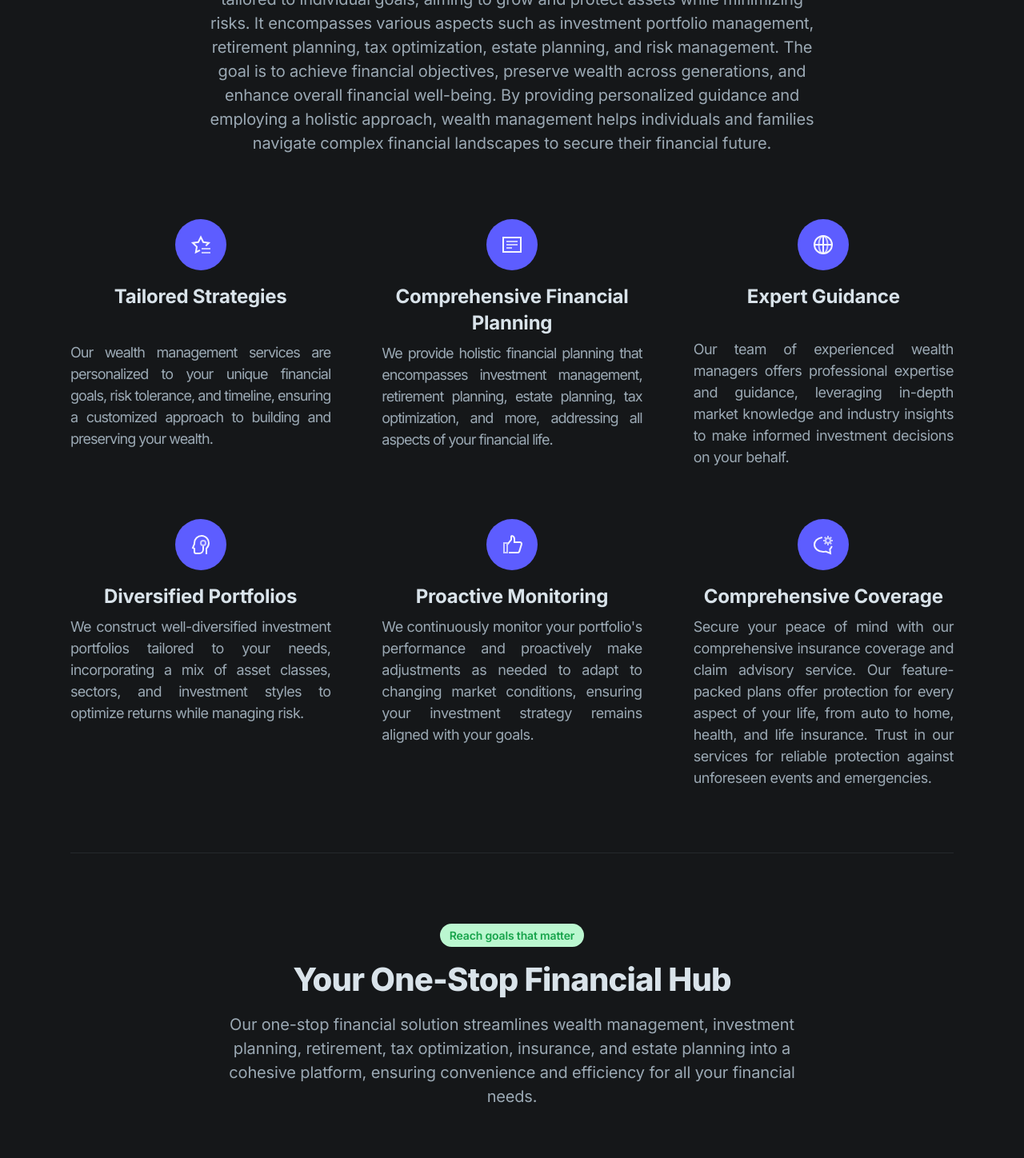
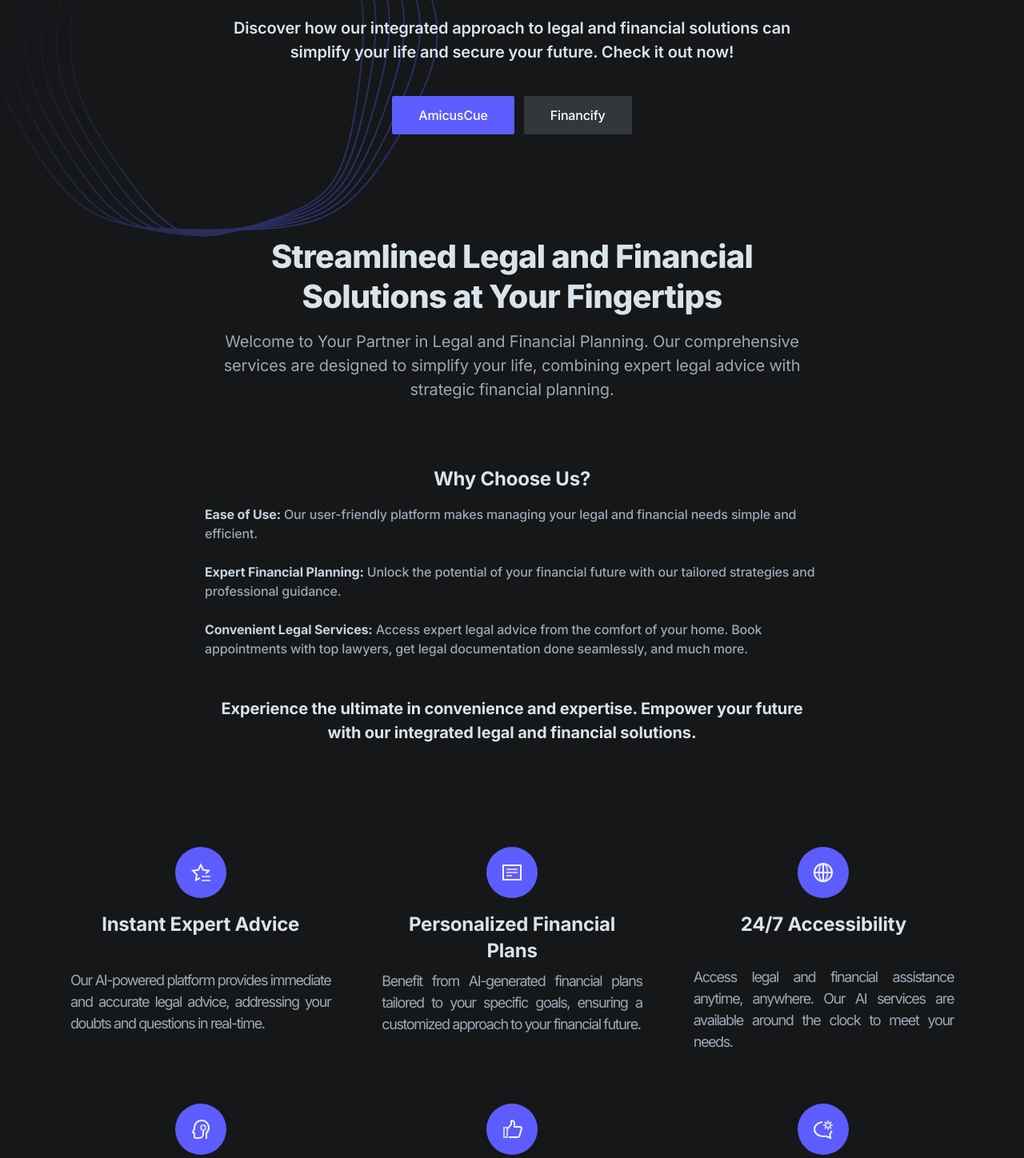
Before and after one commit to chinmayck-etrillium/etrillium-technologies-web, a Next.js app: page / in a window 1280 px wide. Shown: the part 1320-2768 px from the top of the page at 80% size. Built offline with nearby package versions, Linux system fonts and the light colour scheme.

Commit message:
Changed the website content from financial oriented platform to both financial services and legal services platform

```diff
--- a/app/(default)/page.tsx
+++ b/app/(default)/page.tsx
@@ -17,6 +17,7 @@ export default function Home() {
       <Zigzag />
       {/* <Testimonials/> */}
       {/* <Newsletter/> */}
+
     </>
   );
 }
--- a/components/features.tsx
+++ b/components/features.tsx
@@ -1,31 +1,58 @@
 export default function Features() {
   return (
-    <section>
+    <section className=" -mt-20">
       <div className="max-w-6xl mx-auto px-4 sm:px-6">
         <div className="py-12 md:py-20">
           {/* Section header */}
           <div className="max-w-3xl mx-auto text-center pb-12 md:pb-20">
             <h2 className="h2 mb-4">
-              Wealth management optimizes finances for long-term prosperity and
-              security.
+              Streamlined Legal and Financial Solutions at Your Fingertips
             </h2>
             <p className="text-xl text-gray-400">
-              Wealth management involves strategic financial planning and
-              investment advice tailored to individual goals, aiming to grow and
-              protect assets while minimizing risks. It encompasses various
-              aspects such as investment portfolio management, retirement
-              planning, tax optimization, estate planning, and risk management.
-              The goal is to achieve financial objectives, preserve wealth
-              across generations, and enhance overall financial well-being. By
-              providing personalized guidance and employing a holistic approach,
-              wealth management helps individuals and families navigate complex
-              financial landscapes to secure their financial future.
+              Welcome to Your Partner in Legal and Financial Planning. Our
+              comprehensive services are designed to simplify your life,
+              combining expert legal advice with strategic financial planning.
             </p>
+          </div>
+          <div className="max-w-3xl mx-auto">
+            <h4 className="h4 mb-4 text-center">Why Choose Us?</h4>
+            <ul className="font-medium text-gray-400">
+              <li>
+                <strong className="text-gray-300">Ease of Use:</strong> Our
+                user-friendly platform makes managing your legal and financial
+                needs simple and efficient.
+              </li>
+              <br />
+              <li>
+                <strong className="text-gray-300">
+                  Expert Financial Planning:
+                </strong>{" "}
+                Unlock the potential of your financial future with our tailored
+                strategies and professional guidance.
+              </li>
+              <br />
+              <li>
+                <strong className="text-gray-300">
+                  Convenient Legal Services:
+                </strong>{" "}
+                Access expert legal advice from the comfort of your home. Book
+                appointments with top lawyers, get legal documentation done
+                seamlessly, and much more.
+              </li>
+            </ul>
+            <br />
+            <br />
+            <p className="font-bold text-xl text-center">
+              Experience the ultimate in convenience and expertise. Empower your
+              future with our integrated legal and financial solutions.
+            </p>
+            <br />
+            <br />
           </div>
 
           {/* Items */}
           <div
-            className="max-w-sm mx-auto grid gap-8 md:grid-cols-2 lg:grid-cols-3 lg:gap-16 items-start md:max-w-2xl lg:max-w-none"
+            className="my-20 max-w-sm mx-auto grid gap-8 md:grid-cols-2 lg:grid-cols-3 lg:gap-16 items-start md:max-w-2xl lg:max-w-none"
             data-aos-id-blocks
           >
             {/* 1st item */}
@@ -60,14 +87,13 @@ export default function Features() {
                   strokeWidth="2"
                 />
               </svg>
-              <h4 className="h4 mb-2 ">Tailored Strategies</h4>
+              <h4 className="h4 mb-2 ">Instant Expert Advice</h4>
               <p
-                className="text-lg text-gray-400 text-center text-justify mt-8"
-                style={{ letterSpacing: "-1px" }}
+                className="text-lg text-gray-400 text-justify mt-8"
+                style={{ letterSpacing: "-1.4px" }}
               >
-                Our wealth management services are personalized to your unique
-                financial goals, risk tolerance, and timeline, ensuring a
-                customized approach to building and preserving your wealth.
+                Our AI-powered platform provides immediate and accurate legal
+                advice, addressing your doubts and questions in real-time.
               </p>
             </div>
 
@@ -105,16 +131,15 @@ export default function Features() {
                 />
               </svg>
               <h4 className="h4 mb-2 text-center">
-                Comprehensive Financial Planning
+                Personalized Financial Plans
               </h4>
               <p
                 className="text-lg text-gray-400 text-center text-justify"
-                style={{ letterSpacing: "-1px" }}
+                style={{ letterSpacing: "-1.4px" }}
               >
-                We provide holistic financial planning that encompasses
-                investment management, retirement planning, estate planning, tax
-                optimization, and more, addressing all aspects of your financial
-                life.
+                Benefit from AI-generated financial plans tailored to your
+                specific goals, ensuring a customized approach to your financial
+                future.
               </p>
             </div>
 
@@ -162,15 +187,13 @@ export default function Features() {
                   />
                 </g>
               </svg>
-              <h4 className="h4 mb-2">Expert Guidance</h4>
+              <h4 className="h4 mb-2">24/7 Accessibility</h4>
               <p
                 className="text-lg text-gray-400 text-center text-justify mt-7"
-                style={{ letterSpacing: "-0.5px" }}
+                style={{ letterSpacing: "-1.4px" }}
               >
-                Our team of experienced wealth managers offers professional
-                expertise and guidance, leveraging in-depth market knowledge and
-                industry insights to make informed investment decisions on your
-                behalf.
+                Access legal and financial assistance anytime, anywhere. Our AI
+                services are available around the clock to meet your needs.
               </p>
             </div>
 
@@ -211,14 +234,13 @@ export default function Features() {
                   />
                 </g>
               </svg>
-              <h4 className="h4 mb-2">Diversified Portfolios</h4>
+              <h4 className="h4 mb-2">Efficient Appointment Scheduling</h4>
               <p
                 className="text-lg text-gray-400 text-center text-justify"
-                style={{ letterSpacing: "-0.7px" }}
+                style={{ letterSpacing: "-1.7px" }}
               >
-                We construct well-diversified investment portfolios tailored to
-                your needs, incorporating a mix of asset classes, sectors, and
-                investment styles to optimize returns while managing risk.
+                Easily book appointments with top lawyers through our platform,
+                saving you time and hassle.
               </p>
             </div>
 
@@ -256,15 +278,14 @@ export default function Features() {
                   />
                 </g>
               </svg>
-              <h4 className="h4 mb-2">Proactive Monitoring</h4>
+              <h4 className="h4 mb-2">Comprehensive Documentation Services</h4>
               <p
                 className="text-lg text-gray-400 text-center text-justify"
-                style={{ letterSpacing: "-0.5px" }}
+                style={{ letterSpacing: "-1.5px" }}
               >
-                We continuously monitor your portfolio's performance and
-                proactively make adjustments as needed to adapt to changing
-                market conditions, ensuring your investment strategy remains
-                aligned with your goals.
+                Streamline your legal documentation process with AI-driven
+                accuracy and efficiency, ensuring all your paperwork is handled
+                correctly.
               </p>
             </div>
 
@@ -310,16 +331,14 @@ export default function Features() {
                 </g>
               </svg>
 
-              <h4 className="h4 mb-2">Comprehensive Coverage</h4>
+              <h4 className="h4 mb-2">Cost-Effective Solutions</h4>
               <p
                 className="text-lg text-gray-400 text-center text-justify"
-                style={{ letterSpacing: "-0.5px" }}
+                style={{ letterSpacing: "-1.5px" }}
               >
-                Secure your peace of mind with our comprehensive insurance
-                coverage and claim advisory service. Our feature-packed plans
-                offer protection for every aspect of your life, from auto to
-                home, health, and life insurance. Trust in our services for
-                reliable protection against unforeseen events and emergencies.
+                Save on legal and financial planning costs with our AI-powered
+                services, providing expert advice and planning at a fraction of
+                the traditional cost.
               </p>
             </div>
           </div>
--- a/components/hero.tsx
+++ b/components/hero.tsx
@@ -5,6 +5,7 @@ import ModalVideo from "@/components/modal-video";
 import { useState } from "react";
 import Thumbnail from "../public/images/start.webp";
 import FinancialForm from "./financial-form";
+
 export default function Hero() {
   // State to manage the visibility of the popup
   const [showPopup, setShowPopup] = useState(false);
@@ -14,17 +15,16 @@ export default function Hero() {
   const handleStartPlanning = () => {
     // Show the popup
     setShowPopup(true);
+    console.log(process.env.API_KEY);
   };
 
   const handleLearnMore = () => {
     setShowForm(true);
-
   };
 
   const handleCloseLearnMore = () => {
     setShowForm(false);
   };
-
 
   // Function to handle closing the popup
   const handleClosePopup = () => {
@@ -101,16 +101,57 @@ export default function Hero() {
           {/* Section header */}
           <div className="max-w-3xl mx-auto text-center pb-12 md:pb-16">
             <h1 className="h1 mb-4" data-aos="fade-up">
-              Empowering Your Financial Future, Step by Step.
+              Your Partner in Legal and Financial Planning.
             </h1>
             <p
-              className="text-xl text-gray-400 mb-8"
+              className="text-xl text-gray-400 mb-12"
               data-aos="fade-up"
               data-aos-delay="200"
             >
-              Crafting Your Financial Future: Set Up Once, Enjoy Timeless
-              Success.
+              Your Future, Our Priority: Providing Comprehensive Legal and
+              Financial Solutions to Ensure Your Success.
             </p>
+
+            <ModalVideo
+            thumb={Thumbnail}
+            thumbWidth={800}
+            thumbHeight={600}
+            thumbAlt="Modal video thumbnail"
+            video="./videos/Finalcut.mp4"
+            videoWidth={1920}
+            videoHeight={1080}
+          />
+
+            <h2
+              className="text-2xl font-bold my-10"
+              style={{ letterSpacing: "1px" }}
+              data-aos="fade-up"
+            >
+              Introducing Our Legal Services and Financial Planning Products
+            </h2>
+            <div className=" text-lg " data-aos="fade-up">
+              <ul>
+                <li className="text-left my-5 text-gray-400">
+                  <strong className="text-gray-200">AmicusCue:</strong> Access
+                  expert legal advice and services tailored to your needs. From
+                  consultation to documentation, our platform ensures seamless
+                  handling of your legal matters, providing peace of mind and
+                  clarity.
+                </li>
+                <li className="text-left my-5 text-gray-400">
+                  <strong className="text-gray-200">Financify:</strong> Achieve
+                  your financial goals with precision and confidence. Our
+                  AI-driven financial planning services offer personalized
+                  strategies, insightful recommendations, and ongoing support to
+                  maximize your financial potential.
+                </li>
+              </ul>
+              <p className=" font-semibold text-xl mb-10 mt-20">
+                Discover how our integrated approach to legal and financial
+                solutions can simplify your life and secure your future. Check
+                it out now!
+              </p>
+            </div>
             <div className="max-w-xs mx-auto sm:max-w-none sm:flex sm:justify-center">
               <div data-aos="fade-up" data-aos-delay="400">
                 <button
@@ -118,7 +159,7 @@ export default function Hero() {
                   type="button"
                   className="btn text-white bg-purple-600 hover:bg-purple-700 w-full mb-4 sm:w-auto sm:mb-0 mr-3 rounded-3xl"
                 >
-                  Start planning!
+                  AmicusCue
                 </button>
               </div>
               <div data-aos="fade-up" data-aos-delay="600">
@@ -127,25 +168,20 @@ export default function Hero() {
                   type="button"
                   className="btn text-white bg-gray-700 hover:bg-gray-800 w-full mb-4 sm:w-auto sm:mb-0 rounded-3xl"
                 >
-                  Learn more
+                  Financify
                 </button>
               </div>
               <div>
                 {/* Financial Form */}
-                {showForm && <FinancialForm handleCloseLearnMoreHero={handleCloseLearnMore} />}
+                {showForm && (
+                  <FinancialForm
+                    handleCloseLearnMoreHero={handleCloseLearnMore}
+                  />
+                )}
               </div>
             </div>
           </div>
 
-          <ModalVideo
-            thumb={Thumbnail}
-            thumbWidth={800}
-            thumbHeight={600}
-            thumbAlt="Modal video thumbnail"
-            video="./videos/Finalcut.mp4"
-            videoWidth={1920}
-            videoHeight={1080}
-          />
         </div>
       </div>
     </section>
--- a/components/ui/footer.tsx
+++ b/components/ui/footer.tsx
@@ -37,20 +37,21 @@ export default function Footer() {
                 </Link>
               </div>
               <div className="text-gray-400">
-                At eTrillium Technologies, we believe that true financial
-                security comes from making informed decisions and taking
-                proactive steps to plan for the future. We envision a world
-                where individuals and families have the knowledge, tools, and
-                support they need to achieve their financial goals and live life
-                on their own terms.
+                At eTrillium Technologies, we are committed to empowering individuals
+                and businesses through our specialized offerings in legal
+                services and financial planning. Our mission is to provide
+                comprehensive support and expert guidance, ensuring our clients
+                make informed decisions and achieve enduring financial stability
+                and legal security.
               </div>
             </div>
+
 
             {/* 2nd, 3rd and 4th blocks */}
             <div className="md:col-span-8 lg:col-span-7 grid sm:grid-cols-2 gap-8 justify-self-left mt-10">
               {/* 2nd block */}
               <div className="text-sm">
-                <h6 className="text-gray-200 font-medium mb-1">Services</h6>
+                <h6 className="text-gray-200 font-medium mb-1">Financial Services</h6>
                 <ul>
                   <li className="mb-1">
                     <Link
@@ -86,7 +87,45 @@ export default function Footer() {
                   </li>
                 </ul>
               </div>
+              <div className="text-sm">
+                <h6 className="text-gray-200 font-medium mb-1">Legal Services</h6>
+                <ul>
+                  <li className="mb-1">
+                    <Link
+                      href="/"
+                      className="text-gray-400 hover:text-gray-100 transition duration-150 ease-in-out"
+                    >
+                      Ai based legal advice
+                    </Link>
+                  </li>
+                  <li className="mb-1">
+                    <Link
+                      href="/"
+                      className="text-gray-400 hover:text-gray-100 transition duration-150 ease-in-out"
+                    >
+                      Advocate Appointment Booking
+                    </Link>
+                  </li>
+                  <li className="mb-1">
+                    <Link
+                      href="/"
+                      className="text-gray-400 hover:text-gray-100 transition duration-150 ease-in-out"
+                    >
+                      Chat with experts
+                    </Link>
+                  </li>
+                  <li className="mb-1">
+                    <Link
+                      href="/"
+                      className="text-gray-400 hover:text-gray-100 transition duration-150 ease-in-out"
+                    >
+                      Consumer Grievances
+                    </Link>
+                  </li>
+                </ul>
+              </div>
             </div>
+
           </div>
 
           {/* Bottom area */}
--- a/components/zigzag.tsx
+++ b/components/zigzag.tsx
@@ -14,12 +14,14 @@ export default function Zigzag() {
             <div className="inline-flex text-sm font-semibold py-1 px-3 m-2 text-green-600 bg-green-200 rounded-full mb-4">
               Reach goals that matter
             </div>
-            <h1 className="h2 mb-4">Your One-Stop Financial Hub</h1>
+            <h1 className="h2 mb-4">
+              Your Trusted Legal and Financial Navigator
+            </h1>
             <p className="text-xl text-gray-400">
-              Our one-stop financial solution streamlines wealth management,
-              investment planning, retirement, tax optimization, insurance, and
-              estate planning into a cohesive platform, ensuring convenience and
-              efficiency for all your financial needs.
+              Empower your decisions with our integrated legal and financial
+              services. From expert legal counsel to personalized financial
+              strategies, we're here to guide you every step towards a secure
+              and successful future.
             </p>
           </div>
 
@@ -47,13 +49,15 @@ export default function Zigzag() {
               >
                 <div className="md:pr-4 lg:pr-12 xl:pr-16">
                   <div className="font-architects-daughter text-xl text-purple-600 mb-2">
-                    Amplify growth, minimize costs.
+                    Empower clarity, achieve prosperity
                   </div>
                   <h3 className="h3 mb-3">Comprehensive Solutions</h3>
                   <p className="text-xl text-gray-400 mb-4">
-                    Our product offers a holistic approach, covering all aspects
-                    of financial management, from wealth growth to risk
-                    mitigation and legacy planning.
+                    Our platform provides an integrated approach, combining
+                    expert legal services with strategic financial planning to
+                    address all your legal and financial needs. From
+                    safeguarding your assets to planning for the future, we
+                    offer comprehensive solutions tailored to your goals.
                   </p>
                   <ul className="text-lg text-gray-400 -mb-2">
                     <li className="flex items-center mb-2">
@@ -113,13 +117,15 @@ export default function Zigzag() {
               >
                 <div className="md:pl-4 lg:pl-12 xl:pl-16">
                   <div className="font-architects-daughter text-xl text-purple-600 mb-2">
-                    Amplify growth, minimize costs.
+                    Empower clarity, achieve prosperity
                   </div>
                   <h3 className="h3 mb-3">Personalized Guidance</h3>
                   <p className="text-xl text-gray-400 mb-4">
-                    We provide tailored advice and strategies based on
-                    individual needs and goals, ensuring that each client
-                    receives personalized attention and support.
+                    At our firm, we prioritize your unique journey by offering
+                    customized legal and financial solutions. Our approach is
+                    centered around understanding your specific needs and
+                    aspirations, providing personalized guidance that evolves
+                    with you.
                   </p>
                   <ul className="text-lg text-gray-400 -mb-2">
                     <li className="flex items-center mb-2">
@@ -140,7 +146,7 @@ export default function Zigzag() {
                       >
                         <path d="M10.28 2.28L3.989 8.575 1.695 6.28A1 1 0 00.28 7.695l3 3a1 1 0 001.414 0l7-7A1 1 0 0010.28 2.28z" />
                       </svg>
-                      <span>Tailored Strategies</span>
+                      <span>Customized Solutions</span>
                     </li>
                     <li className="flex items-center">
                       <svg
@@ -150,7 +156,7 @@ export default function Zigzag() {
                       >
                         <path d="M10.28 2.28L3.989 8.575 1.695 6.28A1 1 0 00.28 7.695l3 3a1 1 0 001.414 0l7-7A1 1 0 0010.28 2.28z" />
                       </svg>
-                      <span>Emotional Support</span>
+                      <span>Compassionate Guidance</span>
                     </li>
                   </ul>
                 </div>
@@ -179,13 +185,14 @@ export default function Zigzag() {
               >
                 <div className="md:pr-4 lg:pr-12 xl:pr-16">
                   <div className="font-architects-daughter text-xl text-purple-600 mb-2">
-                    Amplify growth, minimize costs.
+                    Empower clarity, achieve prosperity
                   </div>
                   <h3 className="h3 mb-3">Streamlined Experience</h3>
                   <p className="text-xl text-gray-400 mb-4">
-                    With our intuitive platform and expert guidance, users can
-                    navigate complex financial decisions with ease, saving time
-                    and minimizing stress.
+                    Experience seamless navigation through legal and financial
+                    complexities with our intuitive platform and expert
+                    guidance. We empower you to make informed decisions
+                    efficiently, saving valuable time and reducing stress.
                   </p>
                   <ul className="text-lg text-gray-400 -mb-2">
                     <li className="flex items-center mb-2">
--- a/package.json
+++ b/package.json
@@ -10,11 +10,14 @@
   },
   "dependencies": {
     "@headlessui/react": "^1.7.17",
+    "@next/env": "^14.2.3",
     "@next/font": "^14.2.3",
     "@types/node": "^20.10.4",
     "@types/react": "^18.2.42",
     "@types/react-dom": "^18.2.17",
     "aos": "^3.0.0-beta.6",
+    "dotenv-webpack": "^8.1.0",
+    "env-cmd": "^10.1.0",
     "next": "^14.0.4",
     "react": "18.2.0",
     "react-dom": "18.2.0",
```
Also changed, not shown: next.config.js (+6 -1 lines), 1 other file (tests, documents, lock files or other folders).
